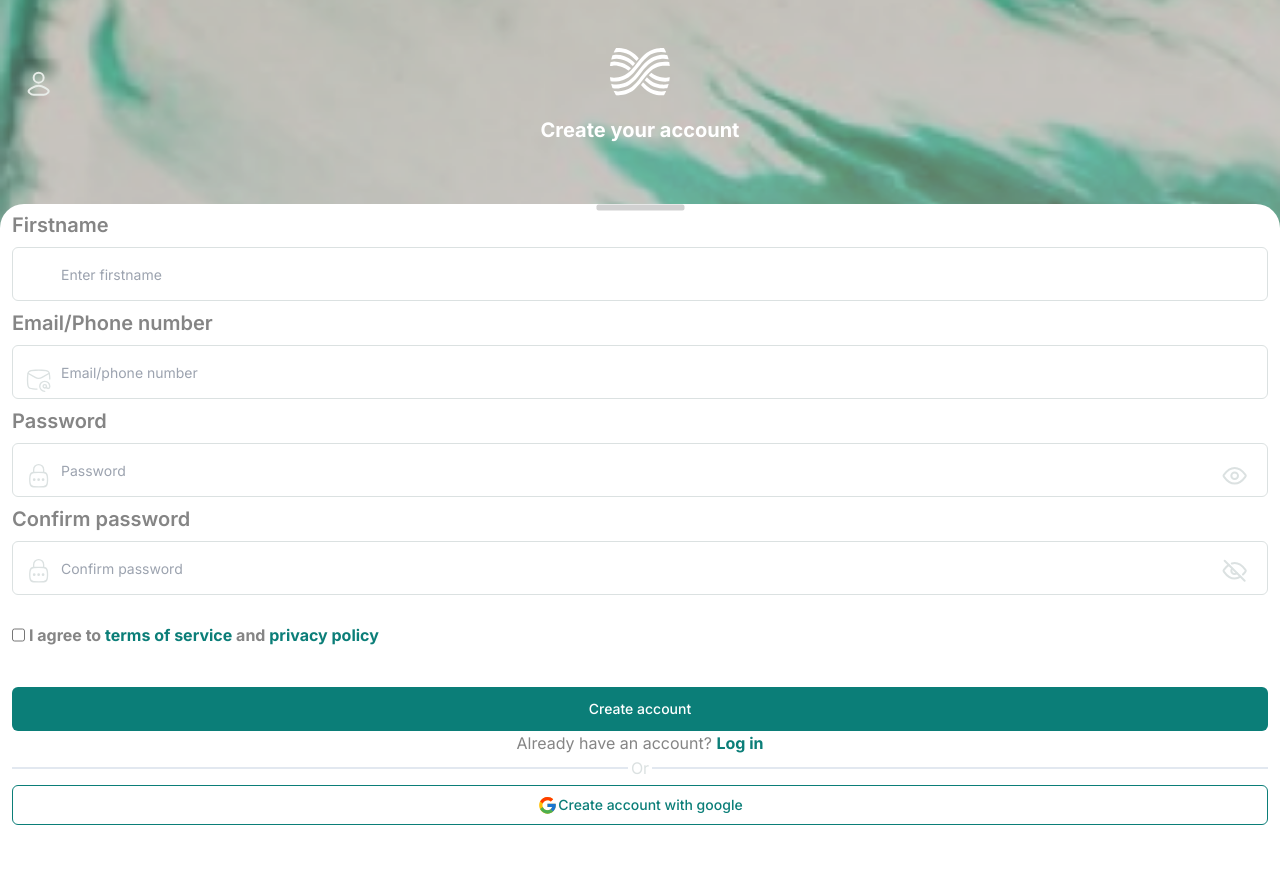
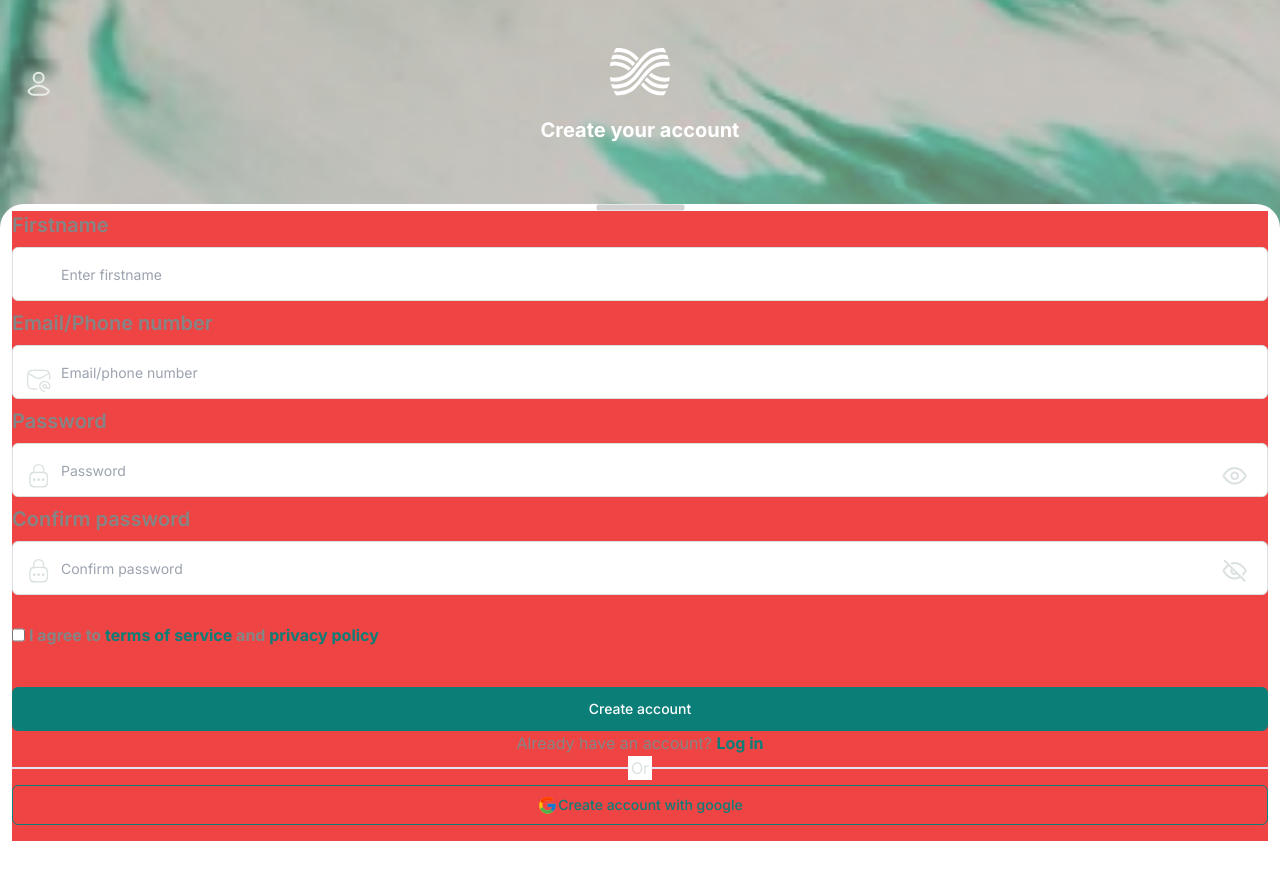
Before and after one commit to DeePinnacle/wavebudget_webapp, a Next.js app: page /register in a window 1280 px wide. Built offline with nearby package versions, Linux system fonts and the light colour scheme.

Commit message:
Update reg-form.tsx

```diff
--- a/src/components/form/reg-form.tsx
+++ b/src/components/form/reg-form.tsx
@@ -227,7 +227,7 @@ const RegForm = () => {
   },[logoModal])
 
   return (
-    <div className='box-border'>
+    <div className='box-border bg-red-500'>
       <div className={`${ errorDiv === true ? "block":"hidden"}`}>
         <div className='absolute -top-28 left-16 bg-[#FFEEEE] w-2/3 px-3 py-4 rounded-xl flex flex-row items-center gap-4'>
           <InvalidIcon className="w-5 h-5" />
```
